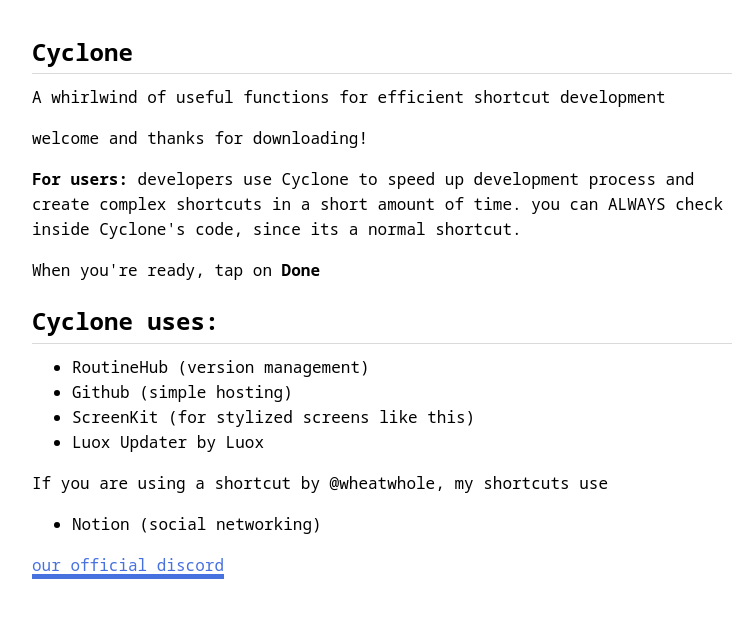
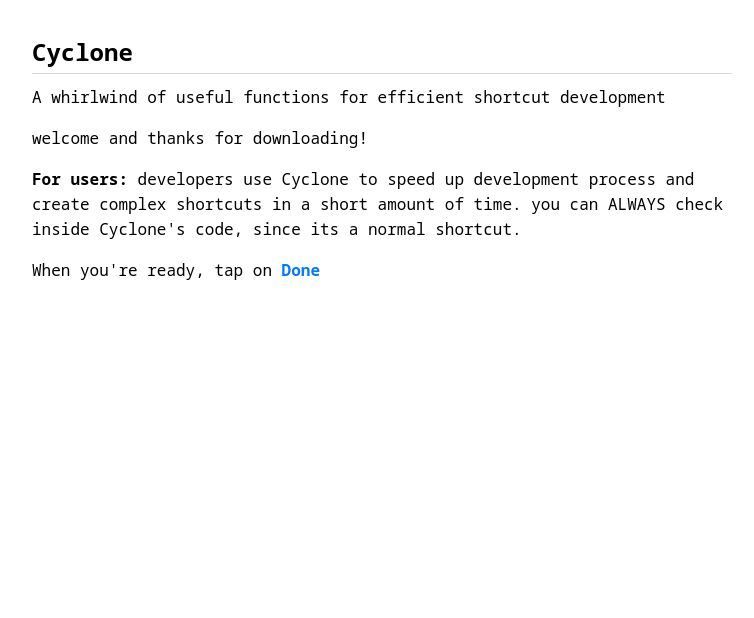
Before and after one commit to ciabidev/cyclonelib, a SvelteKit app in the folder web/: page /user in a window 1280 px wide. Shown: the top 618 px of the page, without its empty margins (258-1012 px from the left). Built offline with nearby package versions, Linux system fonts and the light colour scheme.

Commit message:
update user page

```diff
--- a/web/src/routes/user/+page.svelte
+++ b/web/src/routes/user/+page.svelte
@@ -16,19 +16,7 @@
 			<b>For users:</b> developers use Cyclone to speed up development process and create complex shortcuts
 			in a short amount of time. you can ALWAYS check inside Cyclone's code, since its a normal shortcut.
 		</p>
-		<p>When you're ready, tap on <b>Done</b></p>
-		<h2>Cyclone uses:</h2>
-		<ul>
-			<li>RoutineHub (version management)</li>
-			<li>Github (simple hosting)</li>
-			<li>ScreenKit (for stylized screens like this)</li>
-			<li>Luox Updater by Luox</li>
-		</ul>
-		<p>If you are using a shortcut by @wheatwhole, my shortcuts use</p>
-		<ul>
-			<li>Notion (social networking)</li>
-		</ul>
-		<p><a href="https://discord.gg/2KVKyUeYxU">our official discord</a></p>
+		<p>When you're ready, tap on <b style="color: #007AFF;">Done</b></p>
 	</div>
 </div>
 
```
